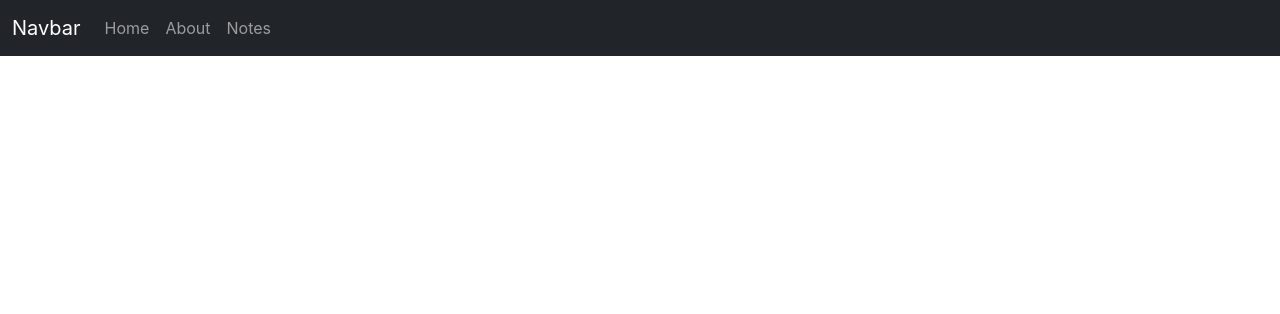
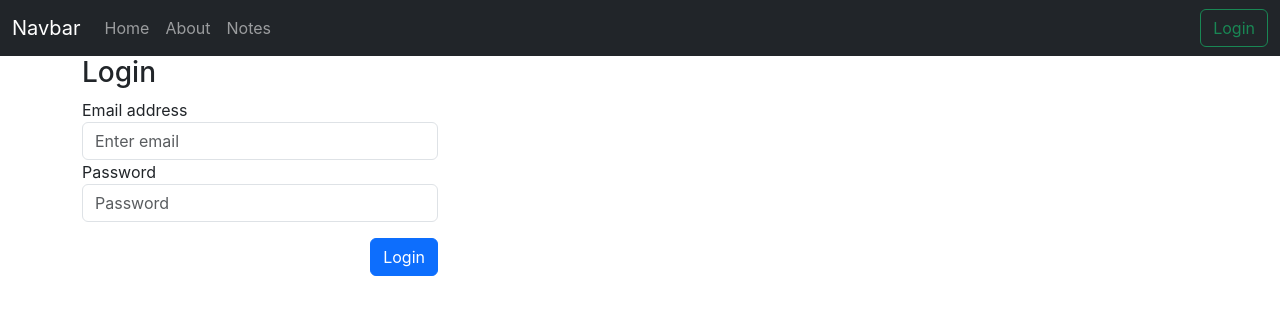
Before and after one commit to ziadulh/noteBook, a React (Create React App) app: page /login in a window 1280 px wide. Shown: the top 314 px of the page. Built offline with nearby package versions, Linux system fonts and the light colour scheme.

Commit message:
default routing based on login is handeled

```diff
--- a/src/App.js
+++ b/src/App.js
@@ -7,6 +7,7 @@ import Notes from "./components/Notes";
 import NoteState from "./context/notes/NoteState";
 import { ToastContainer } from 'react-toastify';
 import 'react-toastify/dist/ReactToastify.css';
+import Login from "./components/Login/Login";
 
 function App() {
   return (
@@ -32,6 +33,7 @@ function App() {
             <Route exact path="/" element={ <Home/> } />
             <Route exact path="/about" element={ <About/> } />
             <Route exact path="/notes" element={ <Notes/> } />
+            <Route exact path="/login" element={ <Login/> } />
           </Routes>
         </NoteState>
       </div>
--- a/src/components/About.jsx
+++ b/src/components/About.jsx
@@ -1,6 +1,13 @@
-import React from 'react'
+import React, { useEffect } from 'react'
+import { useNavigate } from 'react-router-dom';
 
 function About() {
+  let navigate = useNavigate();
+  useEffect(() => {
+    if (!localStorage.getItem('auth-token')) {
+      navigate('/login')
+    }
+  }, []);
   return (
     <div>About</div>
   )
--- a/src/components/Home.jsx
+++ b/src/components/Home.jsx
@@ -1,7 +1,15 @@
-import React /*,  { useContext, useEffect, useRef, useState } */ from 'react'
+import React, { useEffect } /*,  { useContext, useEffect, useRef, useState } */ from 'react'
+import { useNavigate } from 'react-router-dom';
 // import NoteContext from '../context/notes/NoteContext';
 
 export const Home = () => {
+
+  let navigate = useNavigate();
+  useEffect(() => {
+    if (!localStorage.getItem('auth-token')) {
+      navigate('/login')
+    }
+  }, []);
 
   return (
     <>
--- /dev/null
+++ b/src/components/Login/Login.jsx
@@ -0,0 +1,72 @@
+import React, { useEffect, useState } from 'react'
+import { useNavigate } from 'react-router-dom';
+import { toast } from 'react-toastify';
+
+
+
+function Login() {
+
+    const [credential, setCredential] = useState({ email: "", password: "" })
+    const url_local = process.env.REACT_APP_URL;;
+    let navigate = useNavigate();
+
+    useEffect(() => {
+        if (localStorage.getItem('auth-token')) {
+        navigate('/')
+        }
+    }, []);
+
+    const handleLogin = async (e) => {
+        e.preventDefault();
+        try {
+            const response = await fetch(url_local + "api/auth/login", {
+                method: 'POST',
+                headers: {
+                    'Content-Type': 'application/json',
+                },
+                body: JSON.stringify({ email: credential.email, password: credential.password })
+            });
+
+            let json = await response.json();
+
+            if (json.status === true) {
+                localStorage.setItem('auth-token', json.authToken);
+                navigate('/notes')
+            } else {
+                json.errors.forEach(el => {
+                    toast.error(el.msg);
+                });
+            }
+        } catch (error) {
+
+        }
+
+    }
+
+    const changeData = (e) => {
+        setCredential({ ...credential, [e.target.name]: e.target.value });
+    }
+
+    return (
+        <>
+            <div className="row">
+                <h3>Login </h3>
+                <div className="col-md-4 col-md-offset-4">
+                    <form onSubmit={handleLogin}>
+                        <div className="form-group">
+                            <label htmlFor="exampleInputEmail1">Email address</label>
+                            <input type="email" name="email" className="form-control" id="exampleInputEmail1" aria-describedby="emailHelp" placeholder="Enter email" value={credential.email} onChange={changeData} />
+                        </div>
+                        <div className="form-group">
+                            <label htmlFor="exampleInputPassword1">Password</label>
+                            <input type="password" name="password" className="form-control" id="exampleInputPassword1" placeholder="Password" value={credential.password} onChange={changeData} />
+                        </div>
+                        <button type="submit" className="btn btn-primary float-end my-3">Login</button>
+                    </form>
+                </div>
+            </div>
+        </>
+    )
+}
+
+export default Login
--- a/src/components/Navbar.jsx
+++ b/src/components/Navbar.jsx
@@ -1,32 +1,45 @@
-import React, { useEffect } from 'react'
-import { Link, useLocation } from 'react-router-dom'
+import React from 'react'
+import { Link, useLocation, useNavigate } from 'react-router-dom'
 
 function Navbar() {
 
     let location = useLocation();
+    const check_login = localStorage.getItem('auth-token');
+    let navigate = useNavigate();
     // useEffect(() => {
     //     console.log(location.pathname)
     // }, [location]);
+    const handleLogout = () => {
+        localStorage.removeItem('auth-token');
+        navigate('/login');
+    }
     return (
         <div>
             <nav className="navbar navbar-expand-lg navbar-dark bg-dark">
                 <div className="container-fluid">
-                    <a className="navbar-brand" href="#">Navbar</a>
+                    <Link className="navbar-brand" to="/">Navbar</Link>
                     <button className="navbar-toggler" type="button" data-bs-toggle="collapse" data-bs-target="#navbarSupportedContent" aria-controls="navbarSupportedContent" aria-expanded="false" aria-label="Toggle navigation">
                         <span className="navbar-toggler-icon"></span>
                     </button>
                     <div className="collapse navbar-collapse" id="navbarSupportedContent">
                         <ul className="navbar-nav me-auto mb-2 mb-lg-0">
                             <li className="nav-item">
-                                <Link className={`nav-link ${location.pathname == "/" ? "active" : ""}`} aria-current="page" to="/">Home</Link>
+                                <Link className={`nav-link ${location.pathname === "/" ? "active" : ""}`} aria-current="page" to="/">Home</Link>
                             </li>
                             <li className="nav-item">
-                                <Link className={`nav-link ${location.pathname == "/about" ? "active" : ""}`} to="/about">About</Link>
+                                <Link className={`nav-link ${location.pathname === "/about" ? "active" : ""}`} to="/about">About</Link>
                             </li>
                             <li className="nav-item">
-                                <Link className={`nav-link ${location.pathname == "/notes" ? "active" : ""}`} to="/notes">Notes</Link>
+                                <Link className={`nav-link ${location.pathname === "/notes" ? "active" : ""}`} to="/notes">Notes</Link>
                             </li>
                         </ul>
+                        {
+                            check_login === null && <button className="btn btn-outline-success" type="button">Login</button>
+                        }
+                        {
+                            check_login !== null && <button className="btn btn-outline-success" type="button" onClick={handleLogout}>Logout</button>
+                        }
+
                     </div>
                 </div>
             </nav>
--- a/src/components/Notes.jsx
+++ b/src/components/Notes.jsx
@@ -2,6 +2,7 @@ import React, { useContext, useEffect, useRef, useState } from 'react'
 import NoteContext from '../context/notes/NoteContext';
 import Note from './Note';
 import { toast } from 'react-toastify';
+import { useNavigate } from 'react-router-dom';
 
 function Notes() {
     const context = useContext(NoteContext);
@@ -21,9 +22,15 @@ function Notes() {
     const addNoteLaunchButton = useRef(null);
     const addNoteLaunchButtonClose = useRef(null);
 
-    const url_local = "http://localhost:5000/";
+    const url_local = process.env.REACT_APP_URL;
+    let navigate = useNavigate();
+
     useEffect(() => {
-        getNotes();
+        if(localStorage.getItem('auth-token')){
+            getNotes();
+        }else{
+            navigate('/login')
+        }
     }, []);
 
     const changeEData = (e) => {
--- a/src/context/notes/NoteState.jsx
+++ b/src/context/notes/NoteState.jsx
@@ -7,13 +7,15 @@ const NoteState = (props) => {
   const init_data = [];
   const [notes, setNotes] = useState(init_data);
 
-  const url_local = "http://localhost:5000/";
+  const url_local = process.env.REACT_APP_URL;
   const getNotes = async () => {
+    console.log(url_local);
     const response = await fetch(url_local+"api/note", {
       method: 'GET',
       headers: {
         'Content-Type': 'application/json',
-        'auth-token': 'eyJhbGciOiJIUzI1NiIsInR5cCI6IkpXVCJ9.eyJ1c2VyIjp7ImlkIjoiNjNiYmJlNDM2MGVjNDE0NmYzOTEwMjVhIiwidHlwZSI6IkFkbWluIn0sImlhdCI6MTY3MzM2NTEwNn0.lZ8RCScbeWz4947FTai5Euw_gA-P2Grl3qFQv8X7EeU'
+        // 'auth-token': 'eyJhbGciOiJIUzI1NiIsInR5cCI6IkpXVCJ9.eyJ1c2VyIjp7ImlkIjoiNjNiYmJlNDM2MGVjNDE0NmYzOTEwMjVhIiwidHlwZSI6IkFkbWluIn0sImlhdCI6MTY3MzM2NTEwNn0.lZ8RCScbeWz4947FTai5Euw_gA-P2Grl3qFQv8X7EeU'
+        'auth-token': localStorage.getItem('auth-token')
       },
     });
     let json = await response.json();
```
Also changed, not shown: 1 other file (tests, documents, lock files or other folders).
